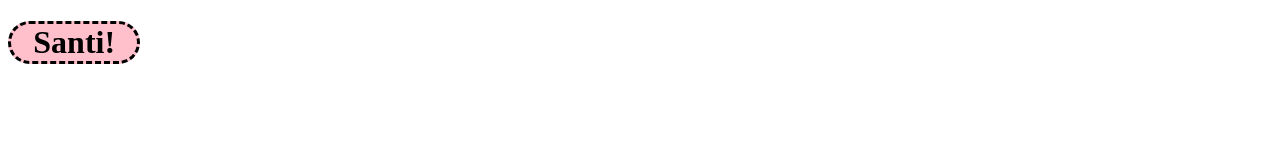
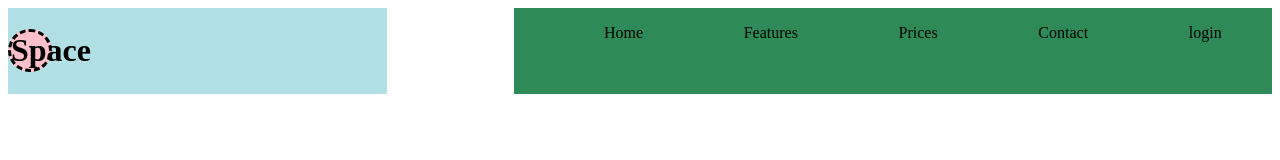
Before and after one commit to SantyM19/terminator2000, a plain HTML site: page index.html in a window 1280 px wide. Drawn offline with Linux system fonts and the light colour scheme.

Commit message:
se hizo el header ñeri

```diff
--- a/css/index.css
+++ b/css/index.css
@@ -5,3 +5,28 @@ h1{
     border-style: dashed;
     text-align: center;
 }
+
+header{
+    display: flex;
+    justify-content: space-between;
+}
+
+ul {
+    display: flex;
+    justify-content: space-around;
+    list-style: none;
+}
+
+.slogan{
+    width: 30%;
+    background-color: powderblue;
+}
+
+nav{
+    width: 60%;
+    background-color: seagreen;
+}
+
+li{
+    text-decoration: none;
+}
--- a/index.html
+++ b/index.html
@@ -1,5 +1,6 @@
 <!DOCTYPE html>
 <html lang="en">
+
 <head>
     <meta charset="UTF-8">
     <meta http-equiv="X-UA-Compatible" content="IE=edge">
@@ -7,7 +8,22 @@
     <link rel="stylesheet" href="css/index.css">
     <title>Top</title>
 </head>
+
 <body>
-    <H1>Santi!</H1>
+   <header>
+    <div class="slogan">
+        <H1>Space</H1>
+    </div>
+    <nav>
+        <ul>
+            <li>Home</li>
+            <li>Features</li>
+            <li>Prices</li>
+            <li>Contact</li>
+            <li>login</li>
+        </ul>
+    </nav>
+   </header>
 </body>
+
 </html>
```
